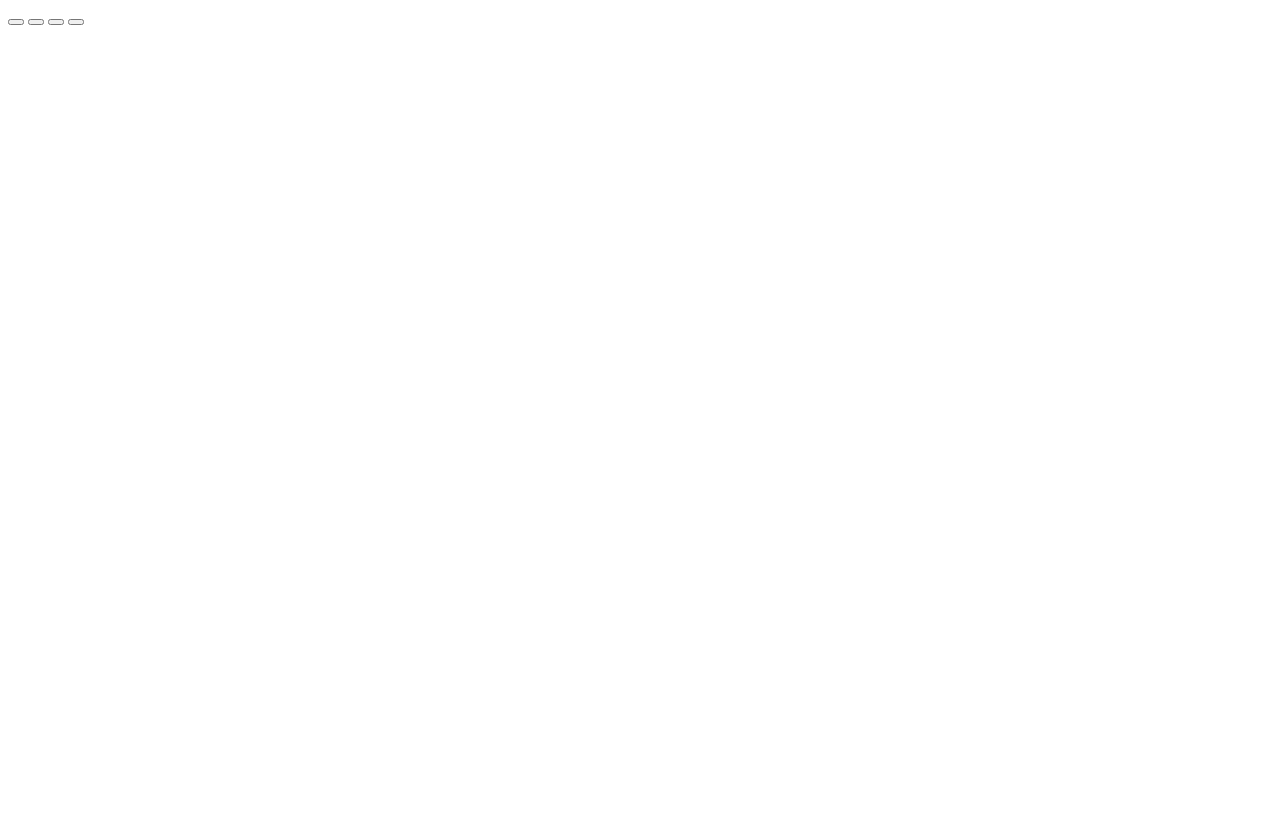
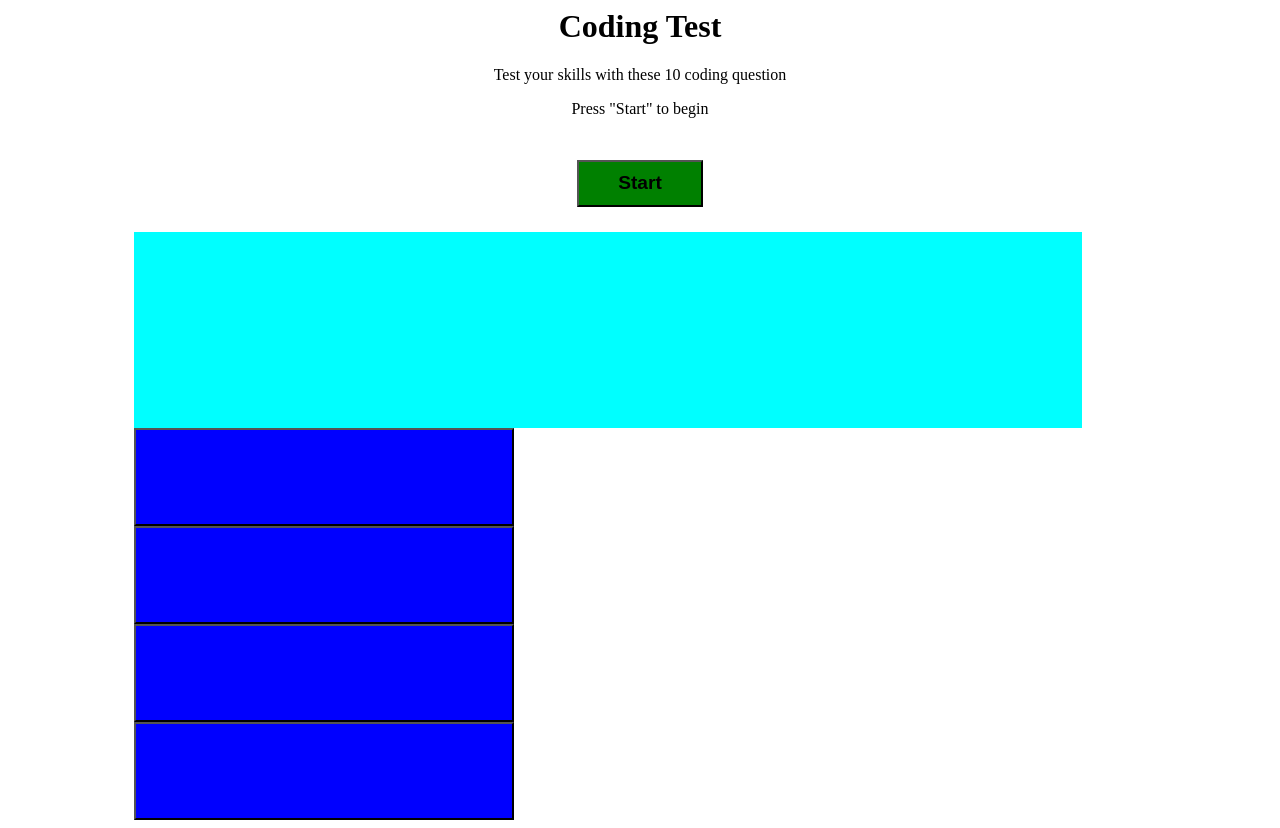
Before and after one commit to xyiorgyx/Coding-Test, a plain HTML site: page index.html in a window 1280 px wide. Before the commit the page ends 800 px from the top, so only its background shows below. Drawn offline with Linux system fonts and the light colour scheme.

Commit message:
Added CSS
CSS was added to give a basic layout of how the test will look.

```diff
--- /dev/null
+++ b/Assets/styles.css
@@ -0,0 +1,42 @@
+*{
+    text-align: center;
+}
+
+#question {
+    width: 75%;
+    height: 25%;
+    background-color: aqua;
+    font-size: larger;
+    margin: auto 10% auto 10%;
+}
+
+#choices {
+    height: 50%;
+    width: 100%;
+    display: flex;
+    flex-direction: column;
+}
+
+button {
+    margin-left: 10%;
+    height: 30%;
+    width: 30%;
+    background-color: blue;
+}
+
+button:hover{
+    background-color: red;
+}
+
+#start{
+    font-size: larger;
+    font-weight: bold;
+    margin: 2% 40% 2% 40%;
+    width: 10%;
+    height: 6%;
+    background-color: green;
+}
+
+#start:hover{
+    bord;
+}
--- a/index.html
+++ b/index.html
@@ -1,19 +1,32 @@
 <html lang="en">
 <head>
+    <link rel="stylesheet" href="./Assets/styles.css">
     <meta charset="UTF-8">
     <meta http-equiv="X-UA-Compatible" content="IE=edge">
     <meta name="viewport" content="width=device-width, initial-scale=1.0">
     <title>Coding Test</title>
 </head>
 <body>
-    <div id="question">
+    <h1>Coding Test</h1>
+    <p>Test your skills with these 10 coding question</p>
+    <p>Press "Start" to begin</p>
+    <button id="start">Start</button>
+
+    <div
+    readonly
+    id="question">
 
     </div>
 
+    <div id="choices">
+        <button id="a"></button>
+        <button id="b"></button>
+        <button id="c"></button>
+        <button id="d"></button>
+    </div>
+    <div id='score'>
 
-    <button></button>
-    <button></button>
-    <button></button>
-    <button></button>
+    </div>
+    <link rel="script" href="./Assets/javascript.js">
 </body>
 </html>
```
Also changed, not shown: javascript.js (+8 -4 lines).
